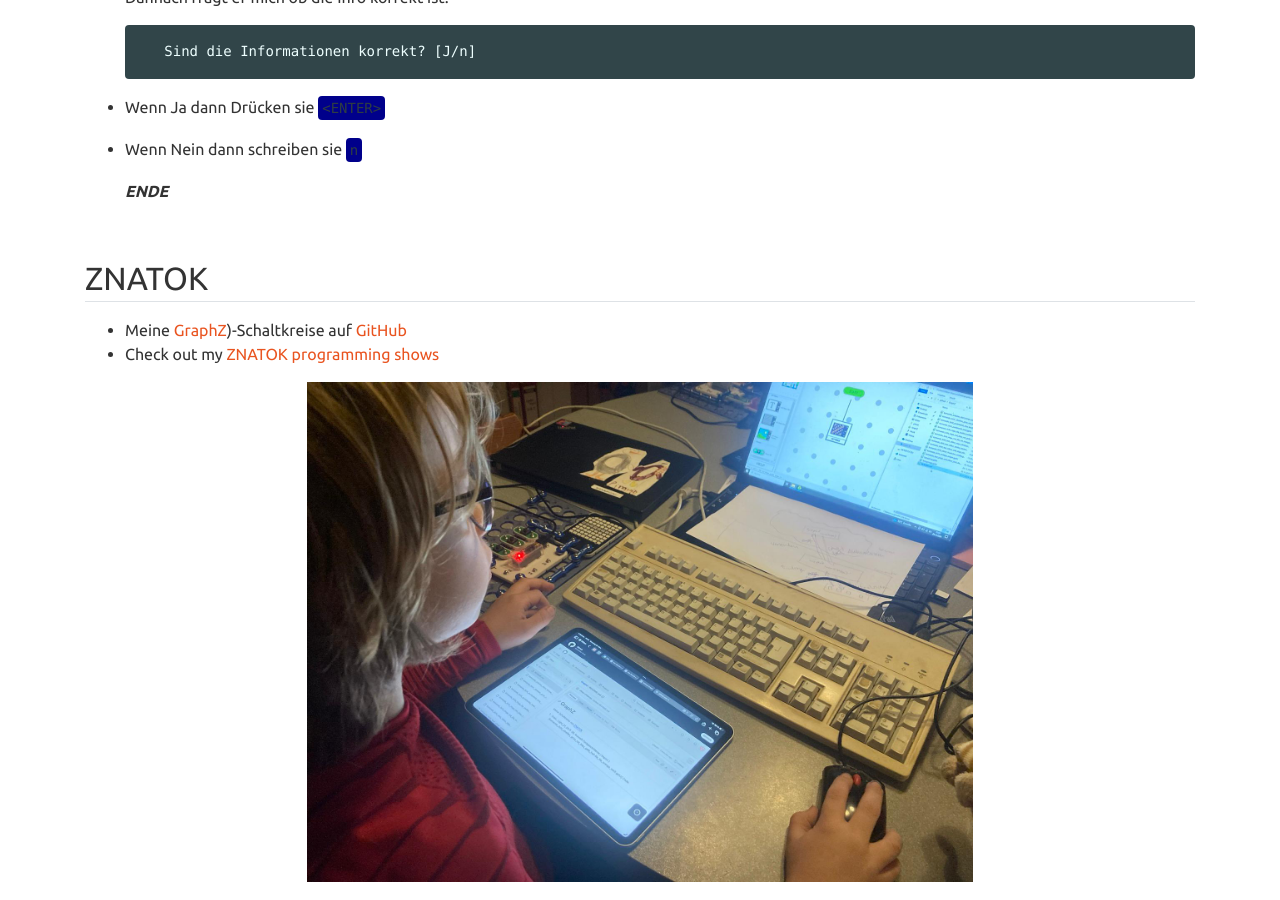
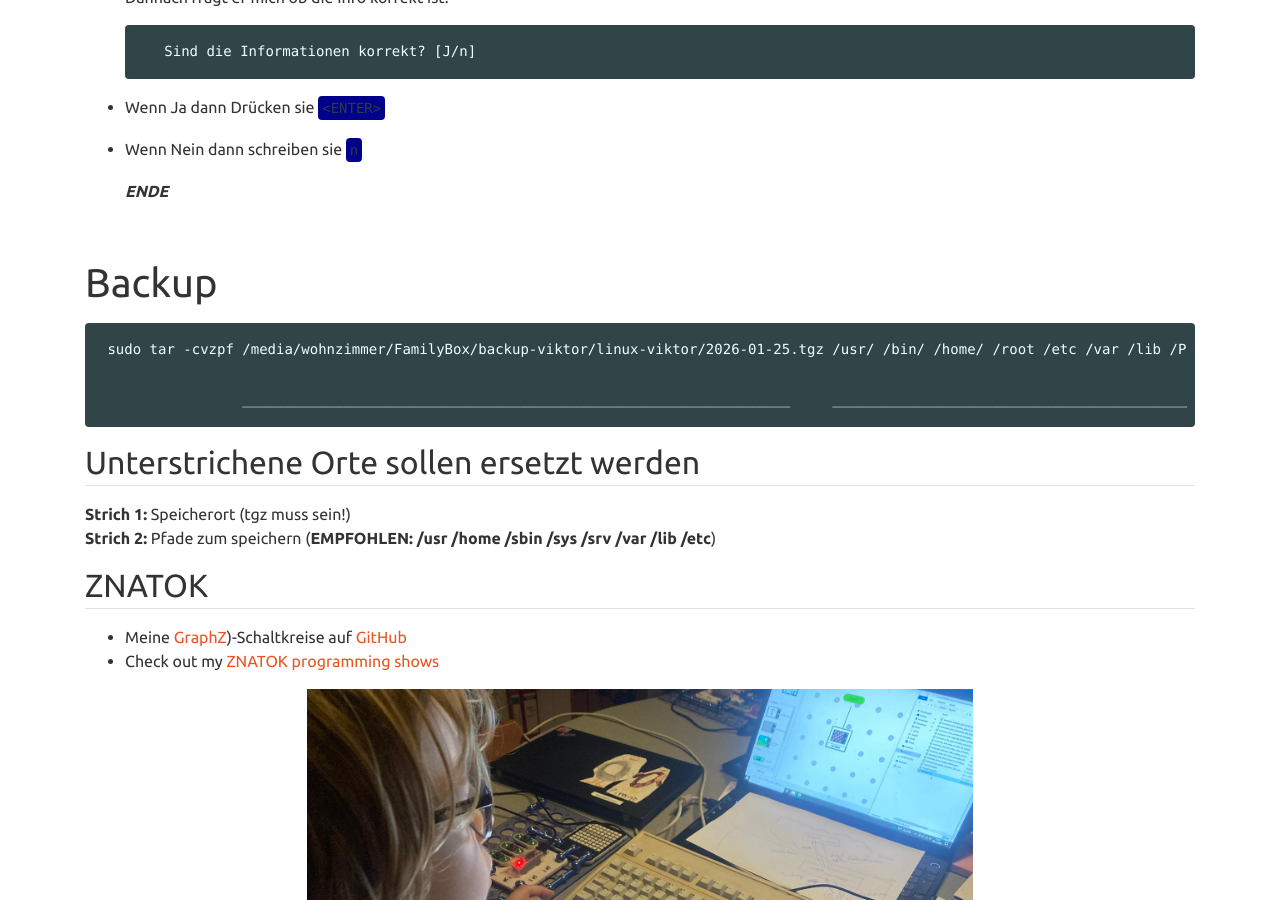
Before and after one commit to viktor-chiarcos/viktor-chiarcos.github.io, a Jekyll site: the page built from _pages/tech.md, in a window 1280 px wide and 900 px high, scrolled down 3006 px. Built offline with Jekyll 4.4.1, drawn with Linux system fonts in a browser that asks for light colours.

Commit message:
Add backup section with tar command example
Added backup instructions to tech.md.

```diff
--- a/_pages/tech.md
+++ b/_pages/tech.md
@@ -106,6 +106,16 @@ Du auch? [Dann tritt bei unserer Organisation bei](/tech/organisation/).
 
 &nbsp;
 
+# Backup
+
+     sudo tar -cvzpf /media/wohnzimmer/FamilyBox/backup-viktor/linux-viktor/2026-01-25.tgz /usr/ /bin/ /home/ /root /etc /var /lib /Public /opt /sbin /snap /srv /sys
+
+                     _________________________________________________________________     __________________________________________________________________________
+
+## Unterstrichene Orte sollen ersetzt werden
+
+**Strich 1:** Speicherort (tgz muss sein!)\
+**Strich 2:** Pfade zum speichern (**EMPFOHLEN: /usr /home /sbin /sys /srv /var /lib /etc**)
 ## ZNATOK
 
 - Meine [GraphZ](https://znatok.ru/link/?start-graphz))-Schaltkreise auf [GitHub](https://github.com/viktor-chiarcos/GraphZ)
```
